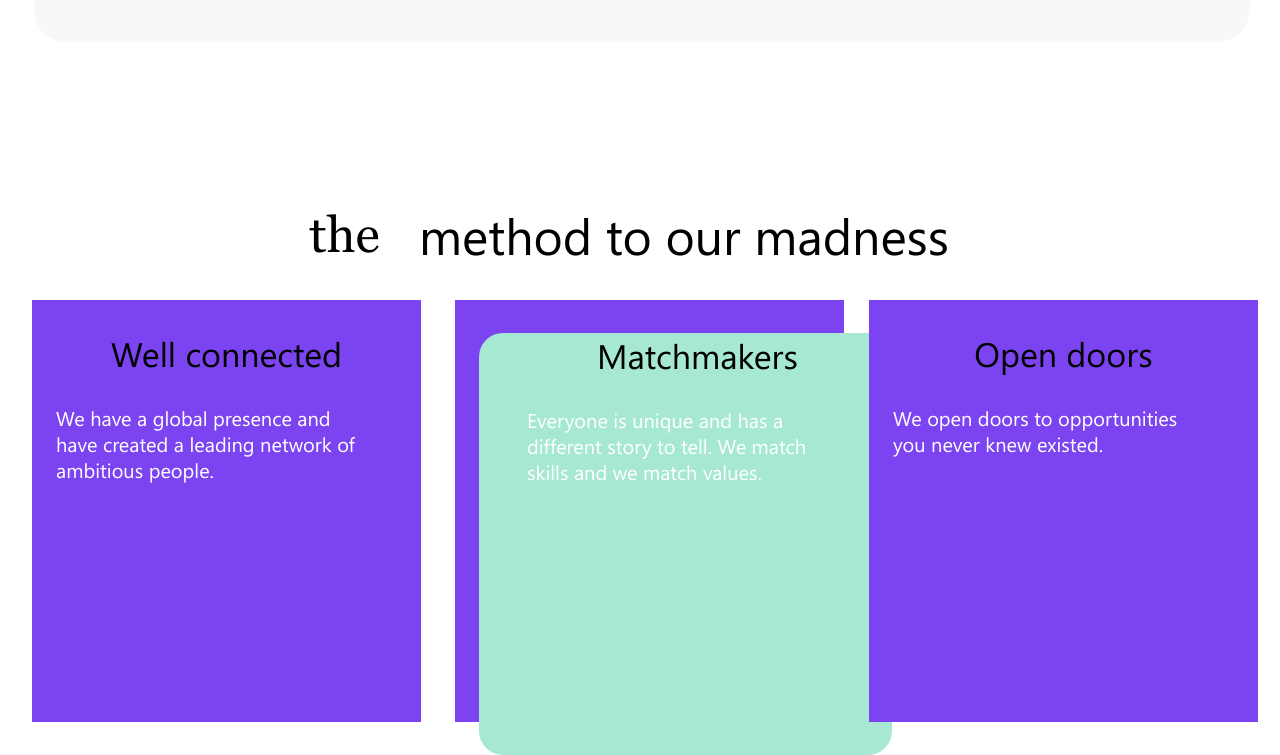
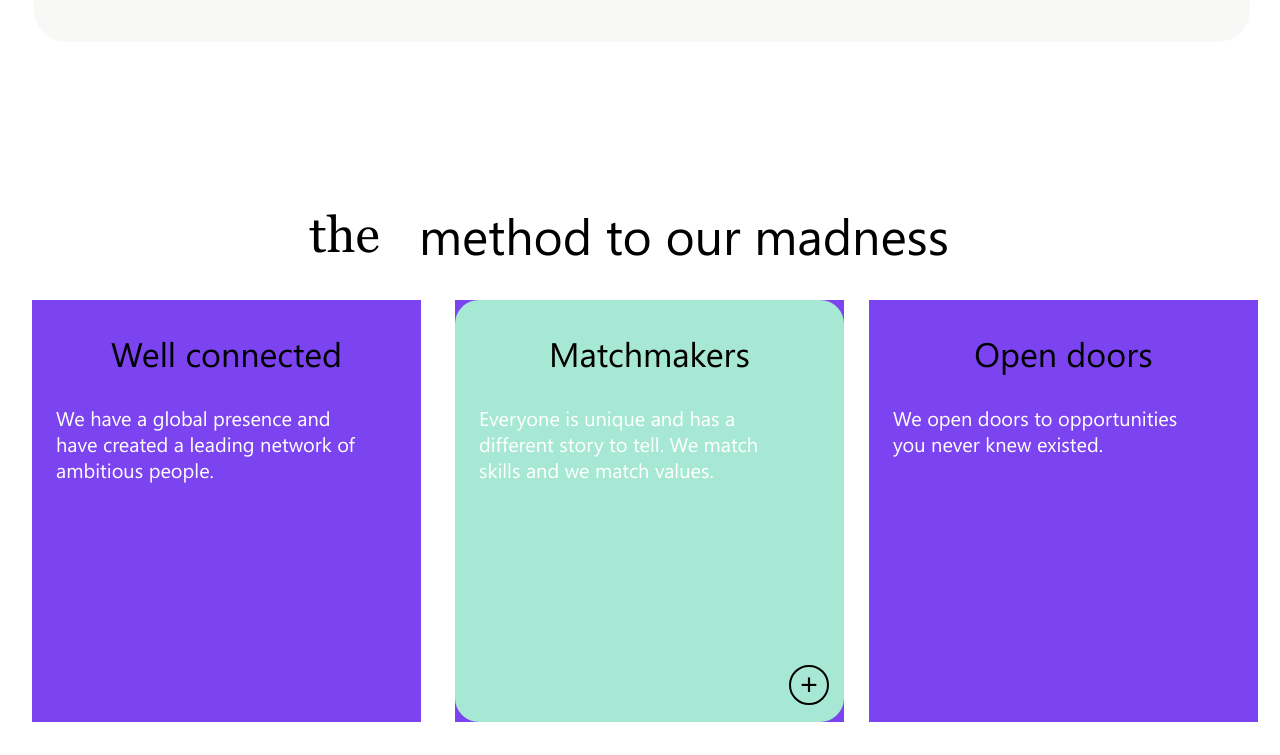
Before and after one commit to MirovaViktoria/maket-Bloom, a website: page index.html in a window 1280 px wide. Shown: the part 2999-3754 px from the top of the page. After the commit the page ends 3721 px from the top, so only its background shows below. Drawn offline with Linux system fonts and the light colour scheme; files whose address does not match are found by name.

Commit message:
made a method items block

```diff
--- a/index.html
+++ b/index.html
@@ -164,7 +164,6 @@
                 </div>
                 <div class="method__items-matchmakers">
                     <div class="method__items-matchmakers-nav">
-                        <div class="method__items-matchmakers-text">
                         <h2 class="method__items-matchmakers-title">
                             Matchmakers
                         </h2>
@@ -172,10 +171,11 @@
                             Everyone is unique and has a different story to
                             tell. We match skills and we match values.
                         </p>
+                        <div class="method__items-button">
+                            <button class="method__items-button-plus">+</button>
                         </div>
                     </div>
                 </div>
-
                 <div class="method__items-nav-doors-text">
                     <h2 class="method__items-nav-doors-title">Open doors</h2>
                     <p class="method__items-nav-paragraph">
--- a/scss/method_items.scss
+++ b/scss/method_items.scss
@@ -81,26 +81,15 @@
     }
     &__items-matchmakers-nav {
         width: 389px;
-        height: 422px;
-        margin-left: 24px;
-        margin-top: 33px;
+        height: 100%;
         background: #a6e8d3;
         border-radius: 24px;
     }
-    &__items-matchmakers-text {
-        width: 389px;
-        height: 422px;
-        margin-left: 24px;
-        margin-top: 33px;
-        background: #a6e8d3;
-        border-radius: 24px;
-    }
-
     &__items-matchmakers-title {
         width: 233px;
         height: 45px;
-        margin-left: 78px;
-        margin-top: 31px;
+        padding-left: 78px;
+        padding-top: 31px;
         font-family: 'Segoe UI';
         font-style: normal;
         font-weight: 400;
@@ -108,21 +97,37 @@
         line-height: 44px;
         text-align: center;
         color: #000000;
+        margin: 0;
     }
 
     &__items-matchmakers-paragraph {
         width: 309px;
         height: 78px;
-        margin-left: 24px;
-        margin-top: 29px;
+        padding-left: 24px;
+        padding-top: 29px;
         font-family: 'Segoe UI';
         font-style: normal;
         font-weight: 400;
         font-size: 20px;
         line-height: 26px;
         color: #ffffff;
+        margin: 0;
     }
-
+    &__items-button-plus {
+        background: #a6e8d3;
+        border: 2.5px solid black;
+        border-radius: 50%;
+        margin: 0;
+        display: flex;
+        padding: 0;
+        font-size: 30px;
+        align-items: center;
+        justify-content: center;
+        width: 40px;
+        height: 40px;
+        margin-left: 334px;
+        margin-top: 182px;
+    }
     &__items-nav-doors-text {
         width: 389px;
         height: 422px;
@@ -157,19 +162,3 @@
         color: #ffffff;
     }
 }
-// .method {
-//     &__items-matchmakers {
-//     }
-
-//     &__items-matchmakers-nav {
-//     }
-
-//     &__items-matchmakers-text {
-//     }
-
-//     &__items-matchmakers-title {
-//     }
-
-//     &__items-matchmakers-paragraph {
-//     }
-// }
```
Also changed, not shown: css/method_items.css, 1 other file. Lines whose indentation alone changed are shown as unchanged.
